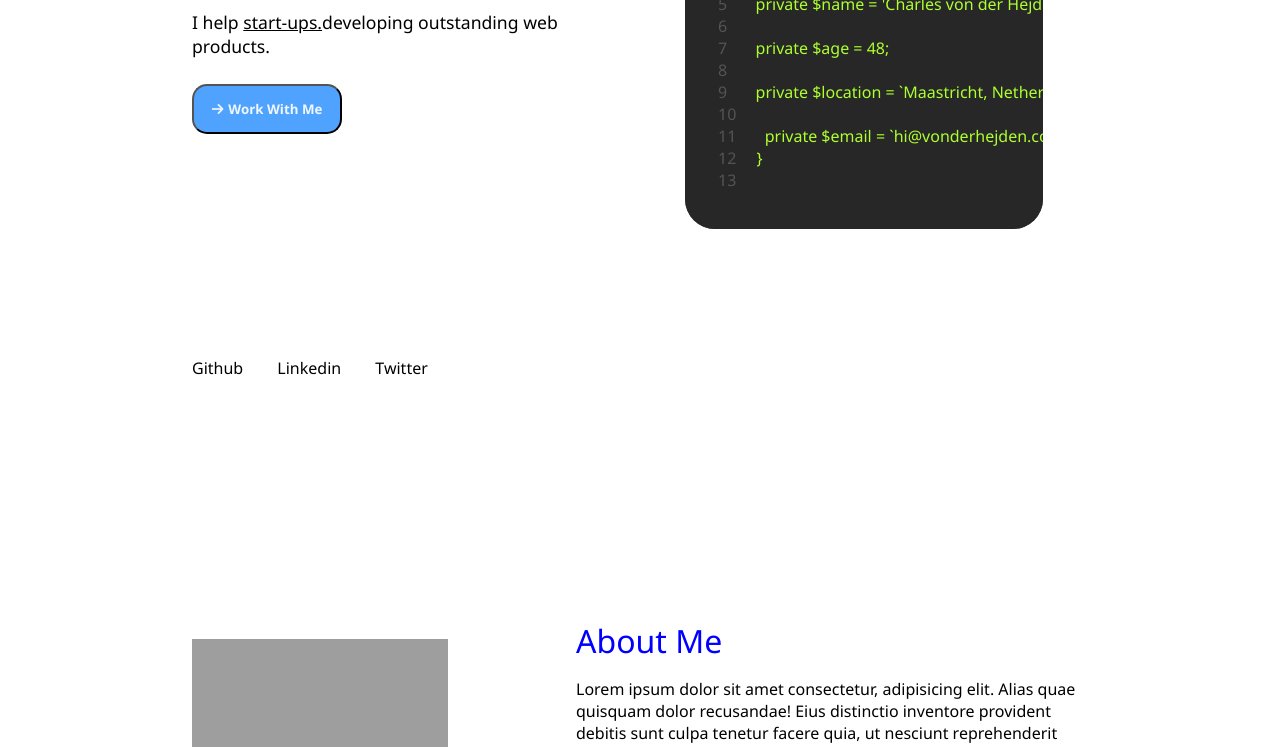
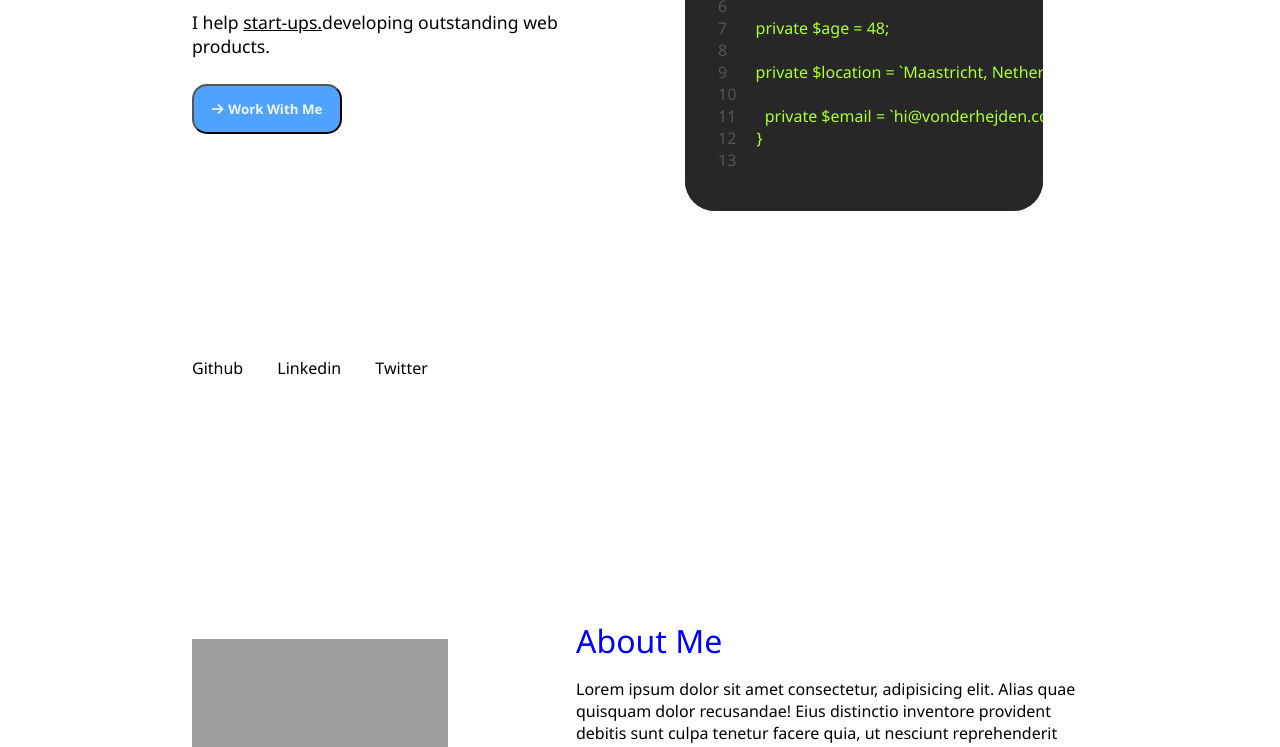
Before and after one commit to sumitverma41/Hackslash, a plain HTML site: page slash clone/index.html in a window 1280 px wide. Shown: the part 353-1100 px from the top of the page. Drawn offline with Linux system fonts and the light colour scheme; grey boxes are pictures that could not be loaded.

Commit message:
Update style.css

```diff
--- a/slash clone/style.css
+++ b/slash clone/style.css
@@ -92,7 +92,6 @@ margin-right: 5px;
 }
 .container{
     width: 80%;
-    height: 60%;
     display: flex;
     align-items: end;
     background-color: rgb(62, 60, 60);
```
